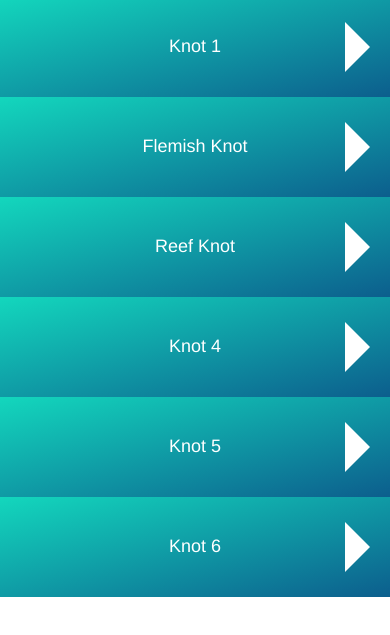
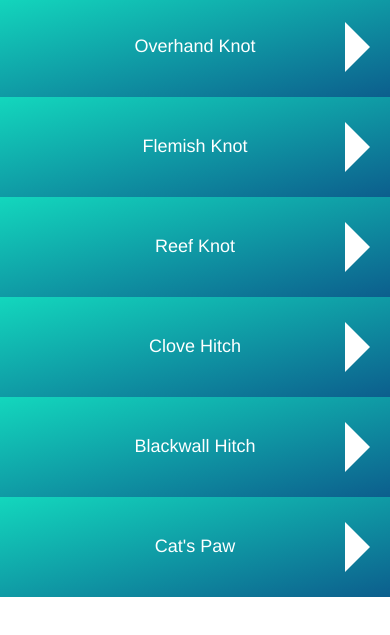
Before and after one commit to Cael6/weCamp, a plain HTML site: page www/knots/index.html in a window 390 px wide. Shown: the part 67-702 px from the top of the page. Drawn offline with Linux system fonts and the light colour scheme; some packages are replaced by stand-ins of ours; files whose address does not match are found by name.

Commit message:
Added knot names
knot names were added to the list instead of knot 1, etc

```diff
--- a/www/knots/index.html
+++ b/www/knots/index.html
@@ -36,7 +36,7 @@
             <div class="row">
                 <a href="knot1.html">
                     <div class="list-view-btn knots">
-                        <span>Knot 1</span>
+                        <span>Overhand Knot</span>
                     </div>
                 </a>
             </div>
@@ -57,21 +57,21 @@
             <div class="row">
                 <a href="knot1.html">
                     <div class="list-view-btn knots">
-                        <span>Knot 4</span>
+                        <span>Clove Hitch</span>
                     </div>
                 </a>
             </div>
             <div class="row">
                 <a href="knot1.html">
                     <div class="list-view-btn knots">
-                        <span>Knot 5</span>
+                        <span>Blackwall Hitch</span>
                     </div>
                 </a>
             </div>
             <div class="row">
                 <a href="knot1.html">
                     <div class="list-view-btn knots">
-                        <span>Knot 6</span>
+                        <span>Cat's Paw</span>
                     </div>
                 </a>
             </div>
```
